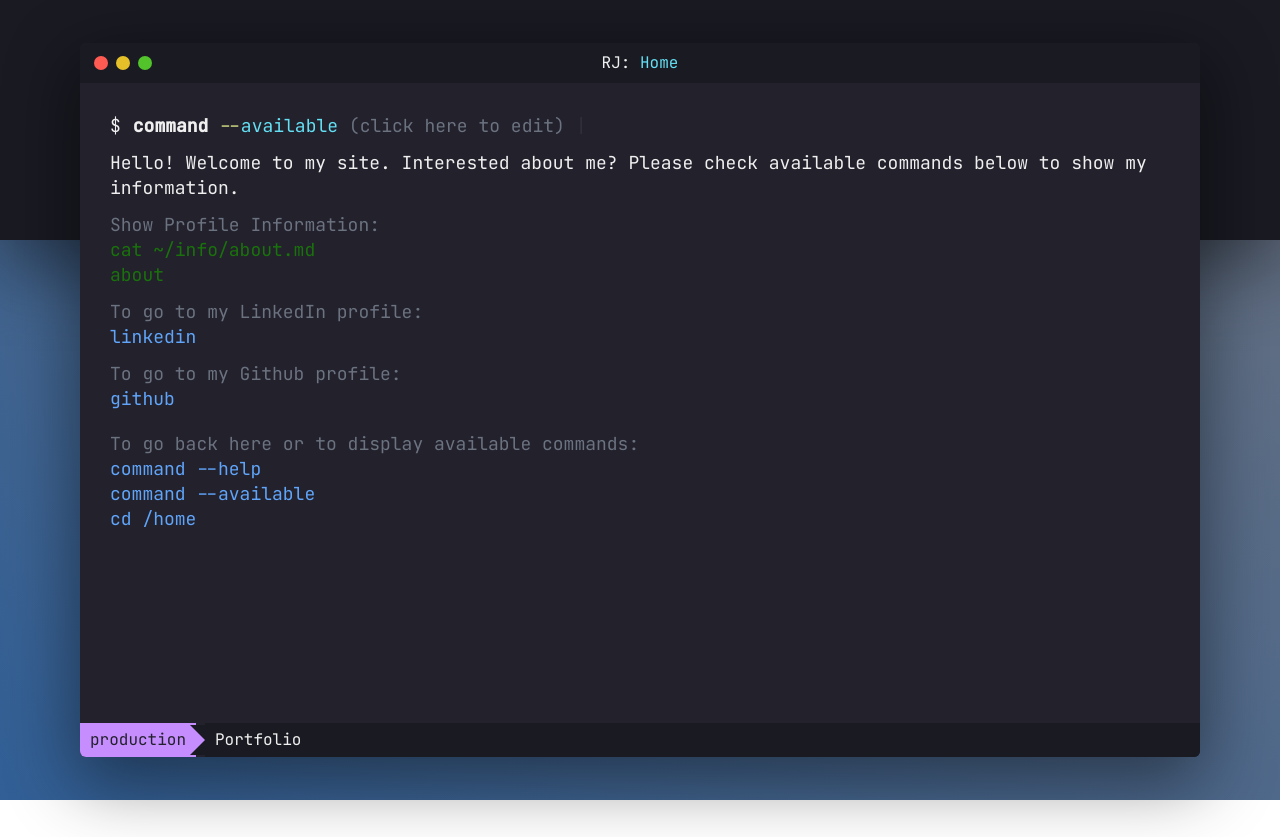
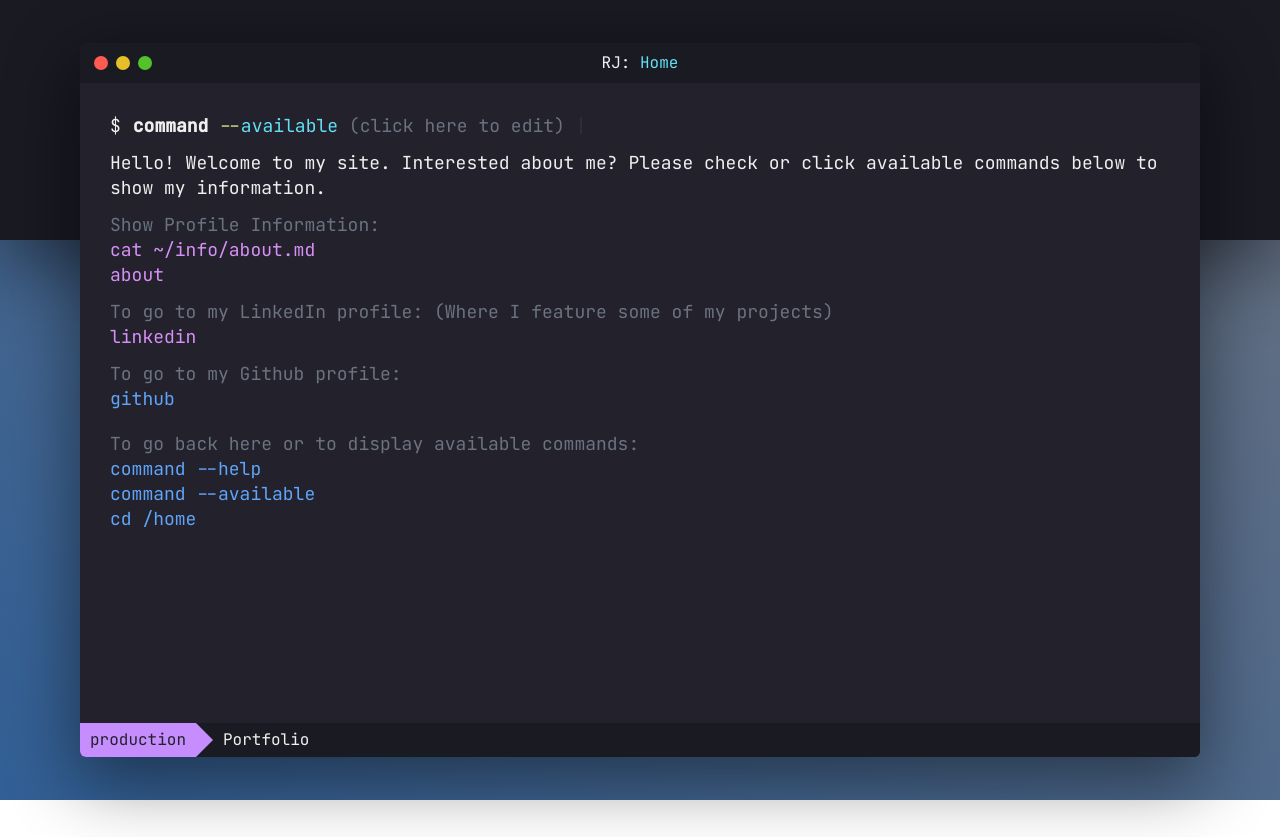
Before and after one commit to yourjhay/portfolio-react, a React (Vite) app: page / in a window 1280 px wide. Built offline with nearby package versions, Linux system fonts and the light colour scheme.

Commit message:
Updates on several pages

```diff
--- a/index.html
+++ b/index.html
@@ -6,7 +6,7 @@
     <link href="https://fonts.googleapis.com/css2?family=JetBrains+Mono:wght@200;300;400;500&display=swap" rel="stylesheet">
     <meta name="viewport" content="width=device-width, initial-scale=1.0" />
     <!-- facebook metatags -->
-    <meta property="og:title" content="RJ : Web Application Developer" />
+    <meta property="og:title" content="RJ : Full Stack Software Engineer" />
     <meta property="og:description" content="Hello! I am RJ, A web Application Developer from Philippines. I've been doing such different application with passion and dedication. I invest a lot of my time exploring different technology to learn more." />
     <meta property="og:image" content="https://rjhon.net/main-dp.jpg" />
     <meta property="twitter:card" content="summary_large_image"/>
--- a/src/components/Command.jsx
+++ b/src/components/Command.jsx
@@ -18,6 +18,7 @@ const Command = ({ children }) => {
     if (e.key === "Enter") {
       if (
         command.includes("cd /home") ||
+        command.includes("home") ||
         command.includes("command --available") ||
         command.includes("--help") ||
         command.includes("cd ~")
--- a/src/pages/About.jsx
+++ b/src/pages/About.jsx
@@ -43,7 +43,7 @@ const About = () => {
           <p className="text-green-500 flex items-center">{chevronRight} Docker</p>
           <p className="mt-5 mb-2">@contact:</p>
           <p className="text-blue-300 flex items-center">
-            <span className="mr-2">{inbox}</span> message@rjhon.net
+            <span className="mr-2">{inbox}</span> inquire@rjhon.net
           </p>
           <p className="text-blue-300 flex items-center">
             <span className="mr-2">{inbox}</span> reyjhonbaquirin@yahoo.com
@@ -51,6 +51,7 @@ const About = () => {
           <div className="mt-5 flex gap-4 items-center">
             <div className={"text-gray-500 w-8 h-8"}>
               <a
+                style={{color:'#d790f5'}}
                 href={"https://github.com/yourjhay"}
                 rel={"noreferrer"}
                 target={"_blank"}
@@ -60,6 +61,7 @@ const About = () => {
             </div>
             <div className={"text-gray-500 w-8 h-8"}>
               <a
+                style={{color:'#d790f5'}}
                 href={"https://www.linkedin.com/in/rj-baquirin-810402182/"}
                 rel={"noreferrer"}
                 target={"_blank"}
--- a/src/pages/Home.jsx
+++ b/src/pages/Home.jsx
@@ -16,16 +16,16 @@ const Home = () => {
       </Command>
       <div className="mt-3">
         <p>
-          Hello! Welcome to my site. Interested about me? Please check available
+          Hello! Welcome to my site. Interested about me? Please check or click available
           commands below to show my information.
         </p>
       </div>
       <div className="mt-3">
         <p className="text-gray-500">Show Profile Information:</p>
-        <p className="text-blue-400"><Link className="visited:text-blue-400" to={"/about"} >cat ~/info/about.md</Link></p>
-        <p className="text-blue-400"><Link className="visited:text-blue-400" to={"/about"} >about</Link></p>
-        <p className="mt-3 text-gray-500">To go to my LinkedIn profile:</p>
-        <p className="text-blue-400">linkedin</p>
+        <p className="text-blue-400"><Link style={{color:'#d790f5'}} to={"/about"} >cat ~/info/about.md</Link></p>
+        <p className="text-blue-400"><Link style={{color:'#d790f5'}} to={"/about"} >about</Link></p>
+        <p className="mt-3 text-gray-500">To go to my LinkedIn profile: (Where I feature some of my projects)</p>
+        <p className="text-blue-400"><Link style={{color:'#d790f5'}} rel="noreferrer" to={"/about"} >linkedin</Link></p>
         <p className="mt-3 text-gray-500">To go to my Github profile:</p>
         <p className="text-blue-400">github</p>
         <p className="mt-5 text-gray-500">
--- a/src/resources/css/index.css
+++ b/src/resources/css/index.css
@@ -156,13 +156,10 @@ a:visited {
 .mode-indicator-triangle {
     width: 0;
     height: 0;
-    border-top: 15.5px solid transparent;
-    border-bottom: 15.5px solid transparent;
-
-    border-left: 15.5px solid rgba(198, 141, 255, 1);
+    border-top: 17.5px solid transparent;
+    border-bottom: 17.5px solid transparent;
+    border-left: 17.5px solid rgba(198, 141, 255, 1);
     background: var(--modeline-backdrop-color);
-
-    margin-left: -6px;
 }
 
 .terminal-file-display {
```
Also changed, not shown: 15 other files (tests, documents, lock files or other folders).
